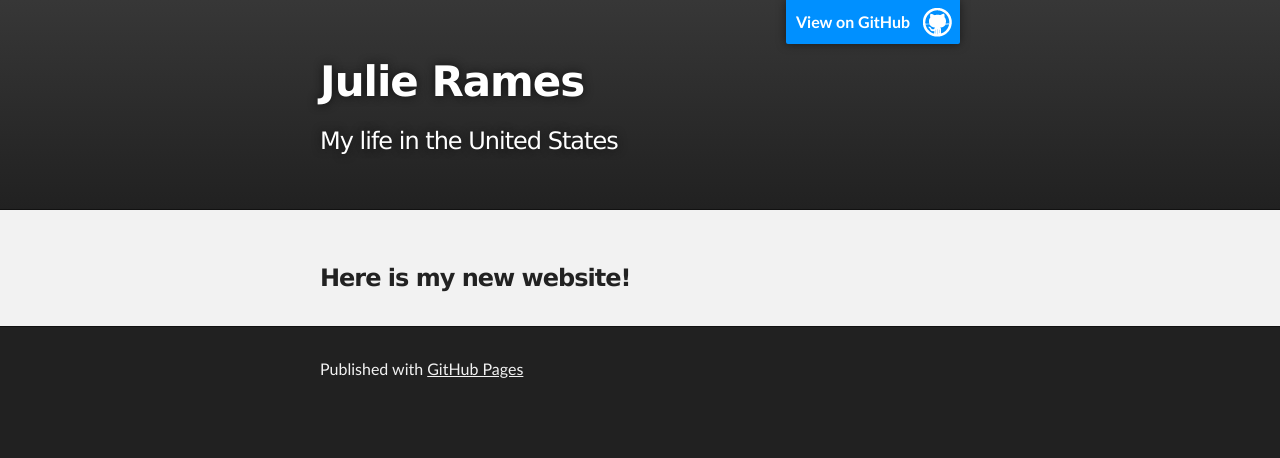
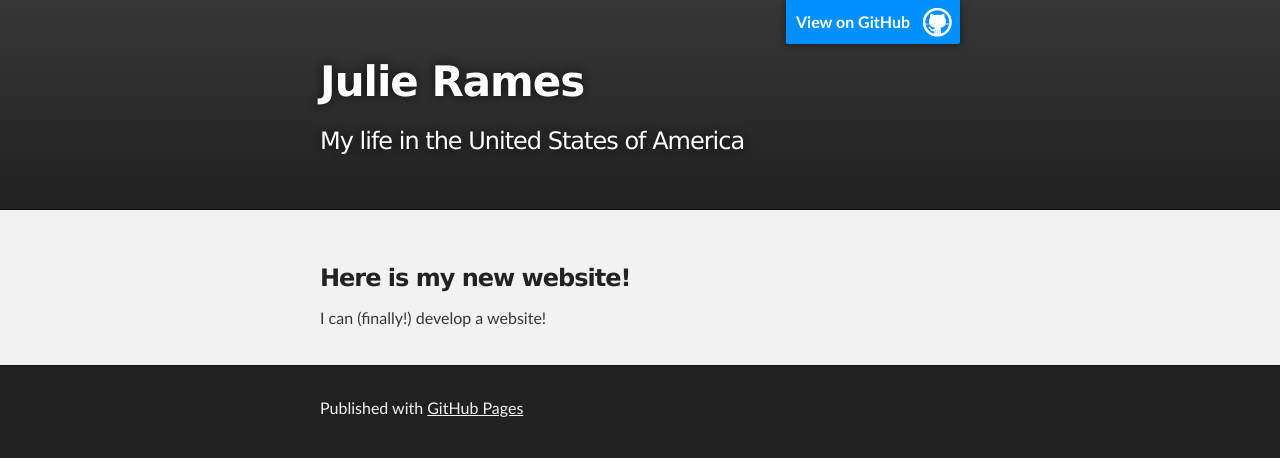
Before and after one commit to jsr295/jsr295.github.io, a plain HTML site: page index.html in a window 1280 px wide. Drawn offline with Linux system fonts and the light colour scheme.

Commit message:
Youhou I discovered the power of commit

```diff
--- a/index.html
+++ b/index.html
@@ -19,7 +19,7 @@
           <a id="forkme_banner" href="https://github.com/jsr295">View on GitHub</a>
 
           <h1 id="project_title">Julie Rames</h1>
-          <h2 id="project_tagline">My life in the United States</h2>
+          <h2 id="project_tagline">My life in the United States of America</h2>
 
         </header>
     </div>
@@ -29,6 +29,9 @@
       <section id="main_content" class="inner">
         <h3>
 <a id="here-is-my-new-website" class="anchor" href="#here-is-my-new-website" aria-hidden="true"><span class="octicon octicon-link"></span></a>Here is my new website!</h3>
+
+<p> I can (finally!) develop a website! <p/>
+
       </section>
     </div>
 
```
